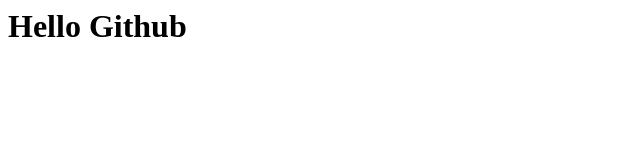
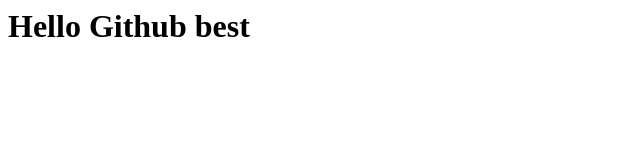
Before and after one commit to suzhoutour/suzhoutour.github.io, a plain HTML site: page index.html in a window 1280 px wide. Shown: the whole page, without its empty margins (0-640 px from the left). Drawn offline with Linux system fonts and the light colour scheme.

Commit message:
add file++

```diff
--- a/index.html
+++ b/index.html
@@ -1 +1 @@
-<h1>Hello Github</h1>
+<h1>Hello Github best</h1>
```
